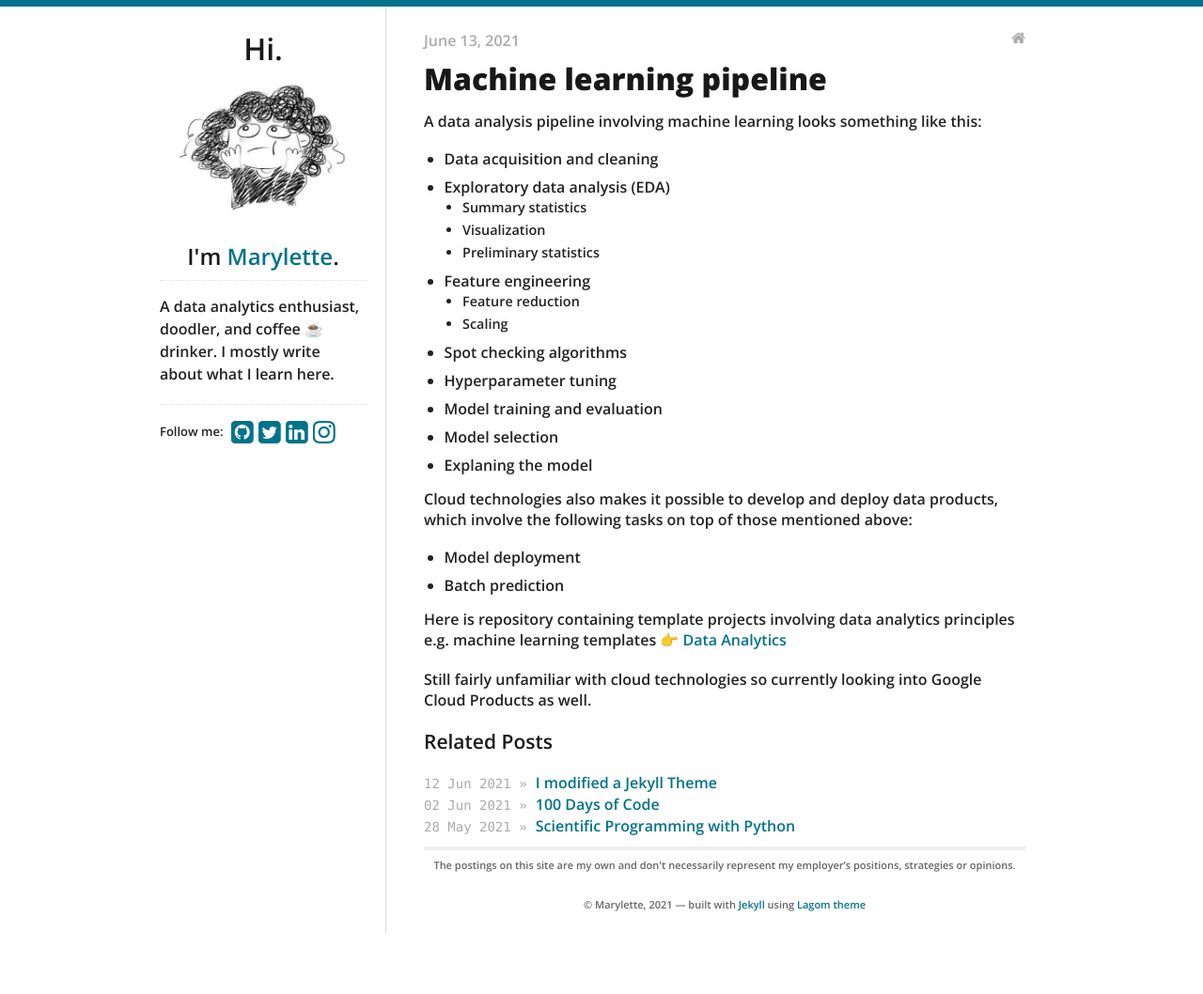
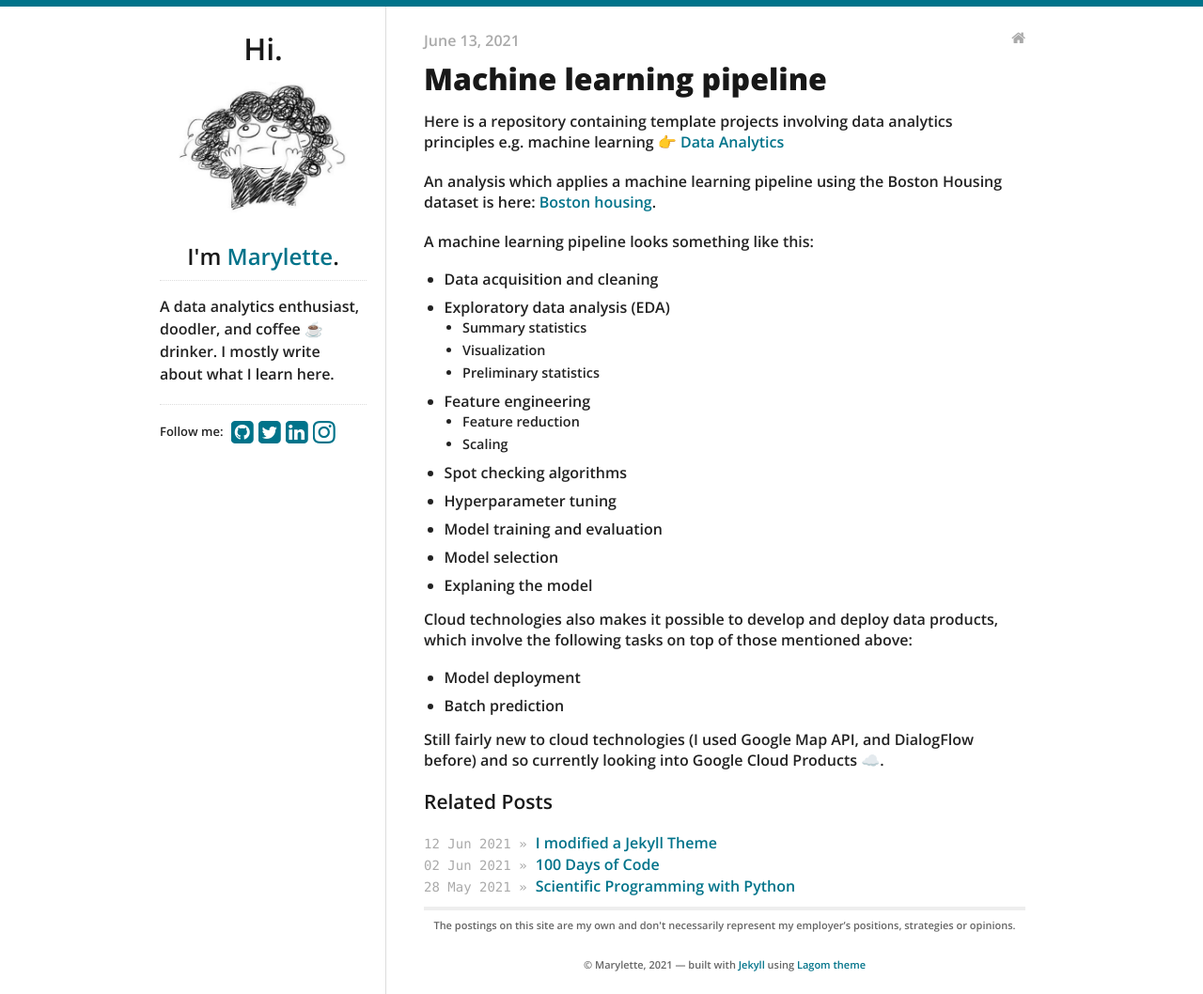
Before and after one commit to maryletteroa/maryletteroa.github.io, a Jekyll site: the page built from _posts/2021-06-13-machine-learning-pipeline.md, in a window 1280 px wide. Shown: the whole page at 94% size. Built offline with Jekyll 4.4.1, drawn with Linux system fonts in a browser that asks for light colours; before the commit the page ends 994 px from its top, so only the background shows below that.

Commit message:
edit post

```diff
--- a/_posts/2021-06-13-machine-learning-pipeline.md
+++ b/_posts/2021-06-13-machine-learning-pipeline.md
@@ -5,7 +5,11 @@ categories:
 - blog
 ---
 
-A data analysis pipeline involving machine learning looks something like this:
+Here is a repository containing template projects involving data analytics principles e.g. machine learning 👉 [Data Analytics](https://github.com/maryletteroa/data_analytics)
+
+An analysis which applies a machine learning pipeline using the Boston Housing dataset is here: [Boston housing](https://github.com/maryletteroa/data_analytics/blob/main/boston_housing/Boston%20Housing.ipynb).
+
+A machine learning pipeline looks something like this:
 
 - Data acquisition and cleaning
 - Exploratory data analysis (EDA)
@@ -26,6 +30,5 @@ Cloud technologies also makes it possible to develop and deploy data products, w
 - Model deployment
 - Batch prediction
 
-Here is repository containing template projects involving data analytics principles e.g. machine learning templates 👉 [Data Analytics](https://github.com/maryletteroa/data_analytics)
 
-Still fairly unfamiliar with cloud technologies so currently looking into Google Cloud Products as well.
+Still fairly new to cloud technologies (I used Google Map API, and DialogFlow before) and so currently looking into Google Cloud Products ☁️.
```
